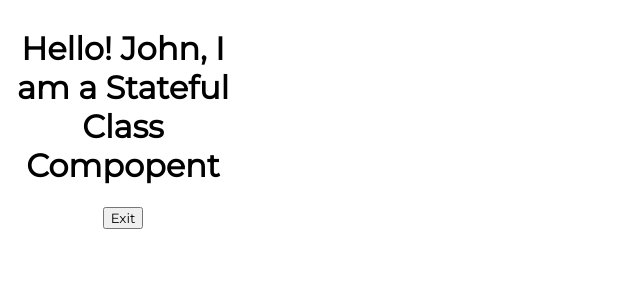
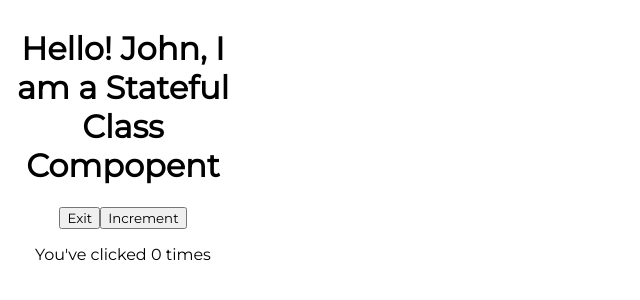
Before and after one commit to JAmcevoy/Functional-Components-Challenge, a React (Create React App) app in the folder my-app/: page / in a window 1280 px wide. Shown: the top 300 px of the page, without its empty margins (0-640 px from the left). Built offline with nearby package versions, Linux system fonts and the light colour scheme.

Commit message:
Updating the State, part 3

```diff
--- a/my-app/src/App.js
+++ b/my-app/src/App.js
@@ -1,11 +1,11 @@
 import css from './App.module.css';
-import StatefulgreetingWithCallback from './components/StatefulgreetingWithCallback';
+import StatefulgreetingWithPrevState from './components/StatefulgreetingWithPrevState';
 
 function App() {
   return (
     <div className={css.App}>
       {/* Add your components here */}
-      <StatefulgreetingWithCallback greeting="I am a Stateful Class Compopent" name="John" />
+      <StatefulgreetingWithPrevState greeting="I am a Stateful Class Compopent" name="John" />
     </div>
   );
 }
--- /dev/null
+++ b/my-app/src/components/StatefulgreetingWithPrevState.js
@@ -0,0 +1,57 @@
+import React from "react";
+
+// Defining a stateful class component
+class StatefulGreeting extends React.Component {
+    // Constructor method to initialize state and props
+    constructor(props) {
+        super(props);
+        // Initializing the state
+        this.state = {
+            introduction: "Hello!",
+            buttonText: "Exit",
+            count: 0
+        };
+    }
+
+    // Method to handle button click and update the state
+    handleClick() {
+        // Toggling the introduction and buttonText state values
+        this.setState({
+            introduction: this.state.introduction === "Hello!" ? "Goodbye!" : "Hello!",
+            buttonText: this.state.buttonText === "Exit" ? "Enter" : "Exit!",
+        }, () => {
+            // Logging the new state values after the state update
+            console.log('new state', this.state.introduction);
+            console.log('new state', this.state.buttonText);
+        });
+        // Logging the state values before the state update completes (asynchronous nature of setState)
+        console.log(this.state.introduction);
+        console.log(this.state.buttonText);
+    }
+
+    // Method to increment the count state value
+    increment() {
+        this.setState({
+            count: this.state.count + 1
+        })
+    }
+
+    // Render method to display the component
+    render() {
+        return (
+            <div>
+                {/* Displaying the state and props values in the h1 element */}
+                <h1>{this.state.introduction} {this.props.name}, {this.props.greeting}</h1>
+                {/* Displaying the state value in the button and adding an onClick handler */}
+                <button onClick={() => this.handleClick()}>{this.state.buttonText}</button>
+                {/* Adding a button to increment the count state value */}
+                <button onClick={() => this.increment()}>Increment</button>
+                {/* Displaying the count state value */}
+                <p>You've clicked {this.state.count} times</p>
+            </div>
+        );
+    }
+}
+
+// Exporting the StatefulGreeting component as the default export
+export default StatefulGreeting;
```
